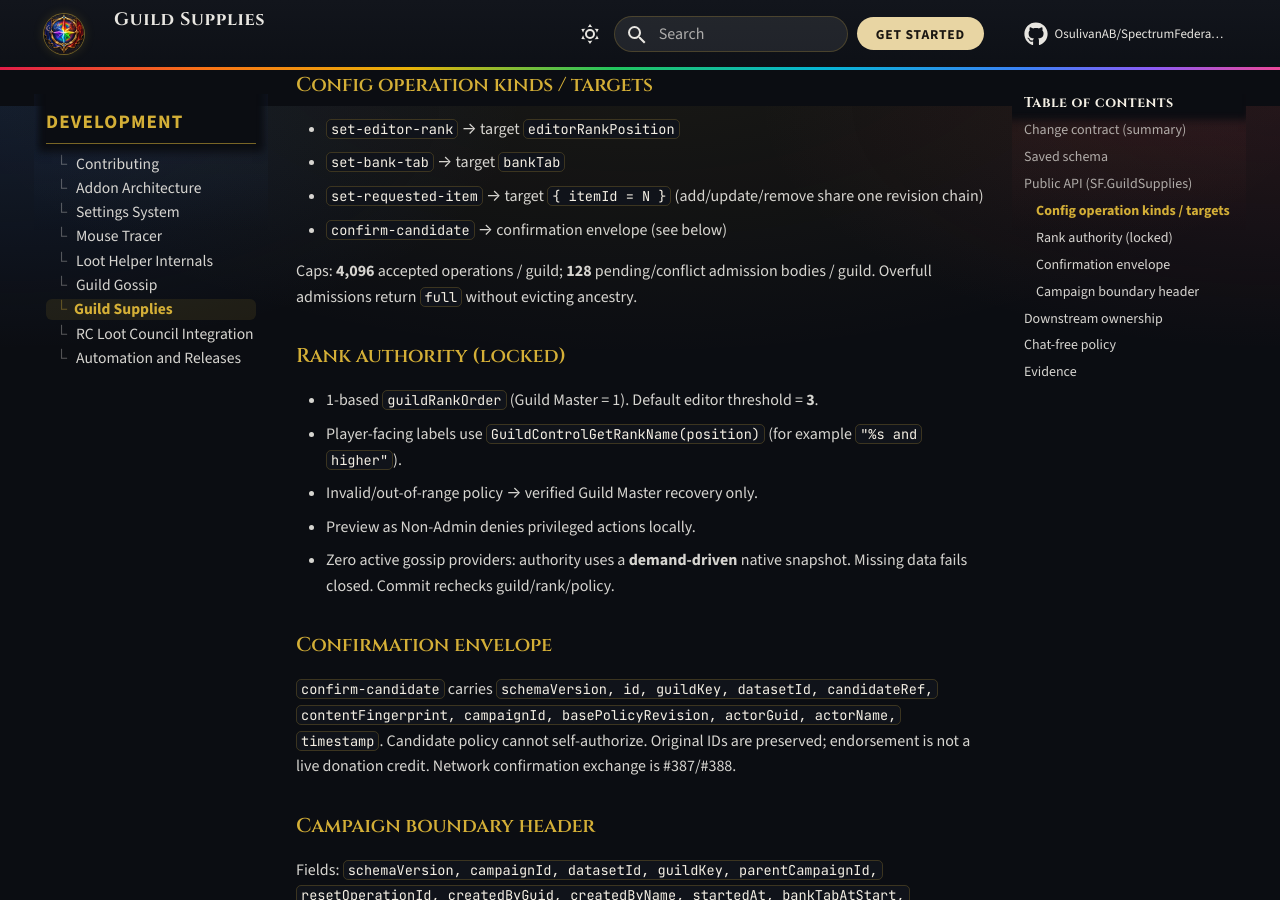
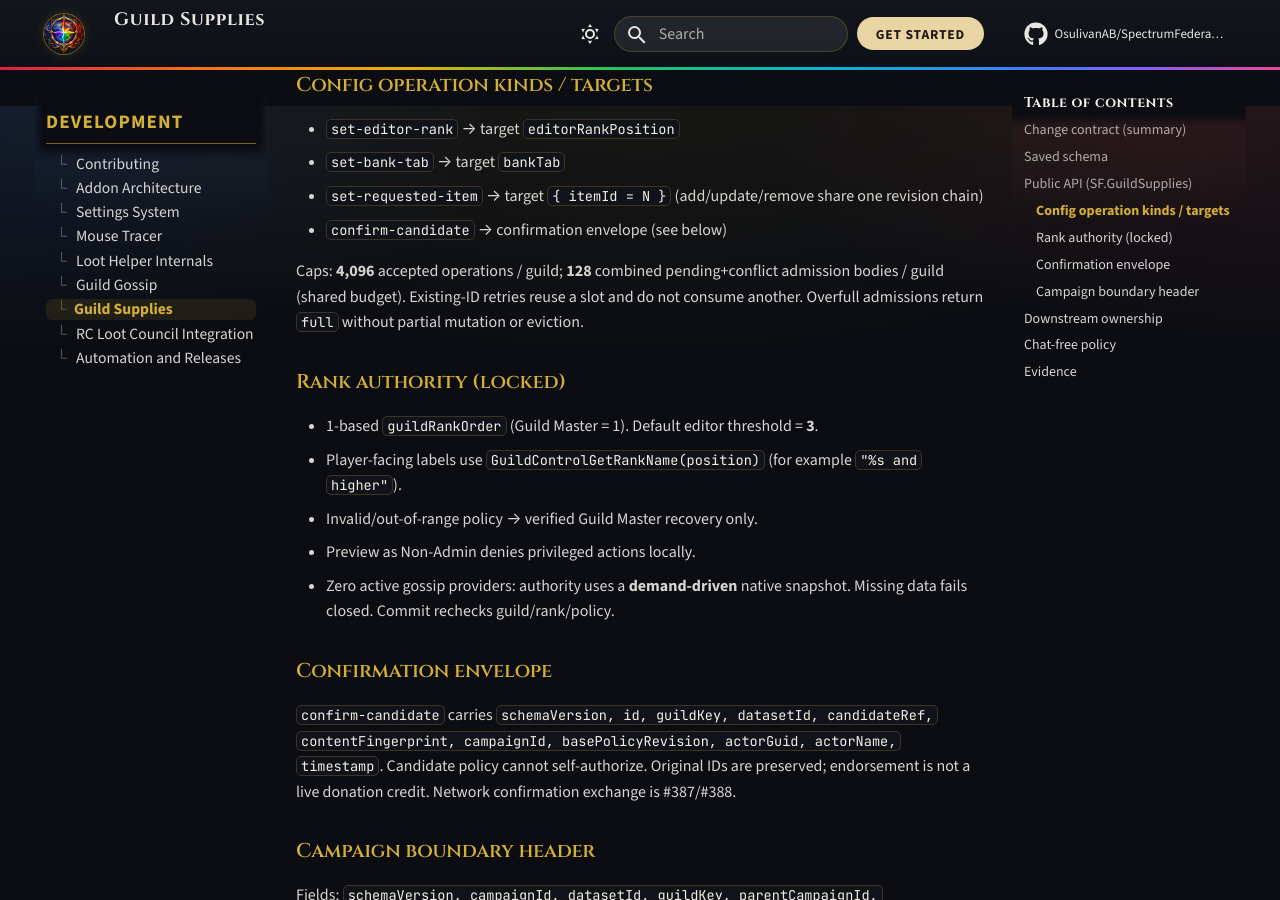
Before and after one commit to OsulivanAB/SpectrumFederation, an MkDocs documentation site: the page built from docs/development/guild-supplies/index.md, in a window 1280 px wide and 900 px high, scrolled down 2594 px. Built offline with MkDocs 1.6.1 and Material for MkDocs 9.7.7, drawn with Linux system fonts in a browser that asks for light colours; comment, search, counter and statistics services are not loaded.

Commit message:
Repair Guild Supplies Part 2A review findings on PR #392.
Enable GM policy-only recovery, shared pending/conflict retention caps,
campaign-bound confirmations, bounded deep operation snapshots, accounting
and bank-tab validation, full confirmation envelope checks, guild-isolated
campaign headers, and immutable pending ID handling with focused regressions.

Co-authored-by: Anthony <OsulivanAB@users.noreply.github.com>

```diff
--- a/docs/development/guild-supplies/index.md
+++ b/docs/development/guild-supplies/index.md
@@ -74,7 +74,7 @@ Mutation statuses: `accepted`, `duplicate`, `pending`, `rejected` with stable re
 - `set-requested-item` → target `{ itemId = N }` (add/update/remove share one revision chain)
 - `confirm-candidate` → confirmation envelope (see below)
 
-Caps: **4,096** accepted operations / guild; **128** pending/conflict admission bodies / guild. Overfull admissions return `full` without evicting ancestry.
+Caps: **4,096** accepted operations / guild; **128** combined pending+conflict admission bodies / guild (shared budget). Existing-ID retries reuse a slot and do not consume another. Overfull admissions return `full` without partial mutation or eviction.
 
 ### Rank authority (locked)
 
```
Also changed, not shown: 4 other files.
